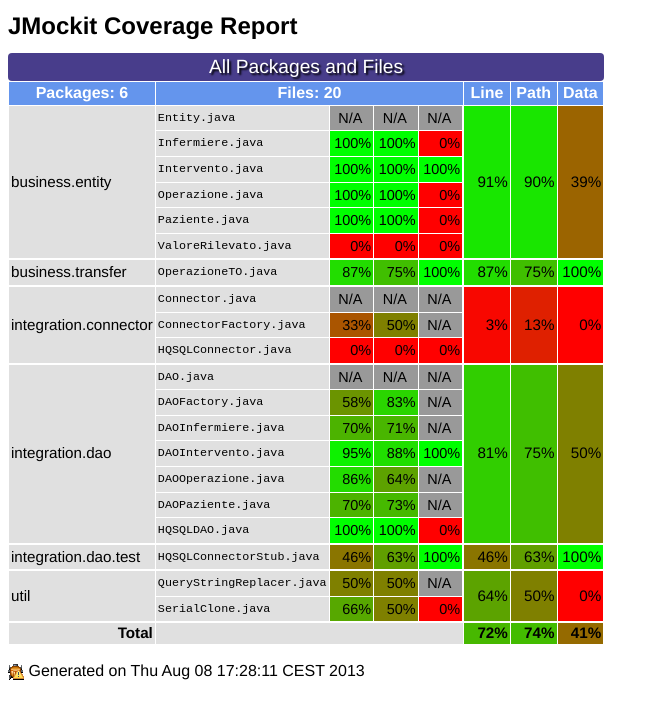
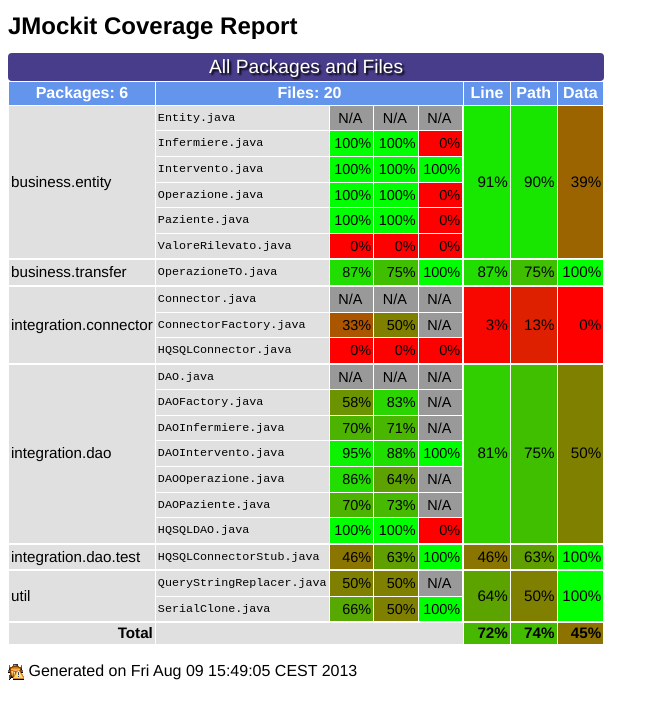
Before and after one commit to carlgauss/ADISysServer, a plain HTML site: page ADISysServer2/coverage-report/index.html in a window 1280 px wide. Shown: the whole page, without its empty margins (0-659 px from the left). Drawn offline with Linux system fonts and the light colour scheme.

```diff
--- a/ADISysServer2/coverage-report/index.html
+++ b/ADISysServer2/coverage-report/index.html
@@ -194,24 +194,24 @@
             <td class='file'>SerialClone.java        </td>
             <td style='background-color:#57a800' title='Line segments: 23/35'>66%</td>
             <td style='background-color:#7f8000' title='Paths: 6/12'>50%</td>
-            <td style='background-color:#ff0000' title='Fields: 0/1'>0%</td>
+            <td style='background-color:#00ff00' title='Fields: 1/1'>100%</td>
           </tr>
         </table>
       </td>
       <td class='pt' style='background-color:#5ca300' title='Line segments: 25/39'>64%</td>
       <td class='pt' style='background-color:#7f8000' title='Paths: 7/14'>50%</td>
-      <td class='pt' style='background-color:#ff0000' title='Fields: 0/1'>0%</td>
+      <td class='pt' style='background-color:#00ff00' title='Fields: 1/1'>100%</td>
     </tr>
     <tr class='total'>
       <td>Total</td><td>&nbsp;</td>
       <td class='pt' style='background-color:#47b800' title='Line segments: 358/497'>72%</td>
       <td class='pt' style='background-color:#43bc00' title='Paths: 95/129'>74%</td>
-      <td class='pt' style='background-color:#956a00' title='Fields: 12/29'>41%</td>
+      <td class='pt' style='background-color:#8d7200' title='Fields: 13/29'>45%</td>
     </tr>
   </table>
   <p>
     <a href='http://code.google.com/p/jmockit'><img src='logo.png'></a>
-    Generated on Thu Aug 08 17:28:11 CEST 2013
+    Generated on Fri Aug 09 15:49:05 CEST 2013
   </p>
 </body>
 </html>
```
Also changed, not shown: 3 other files.
